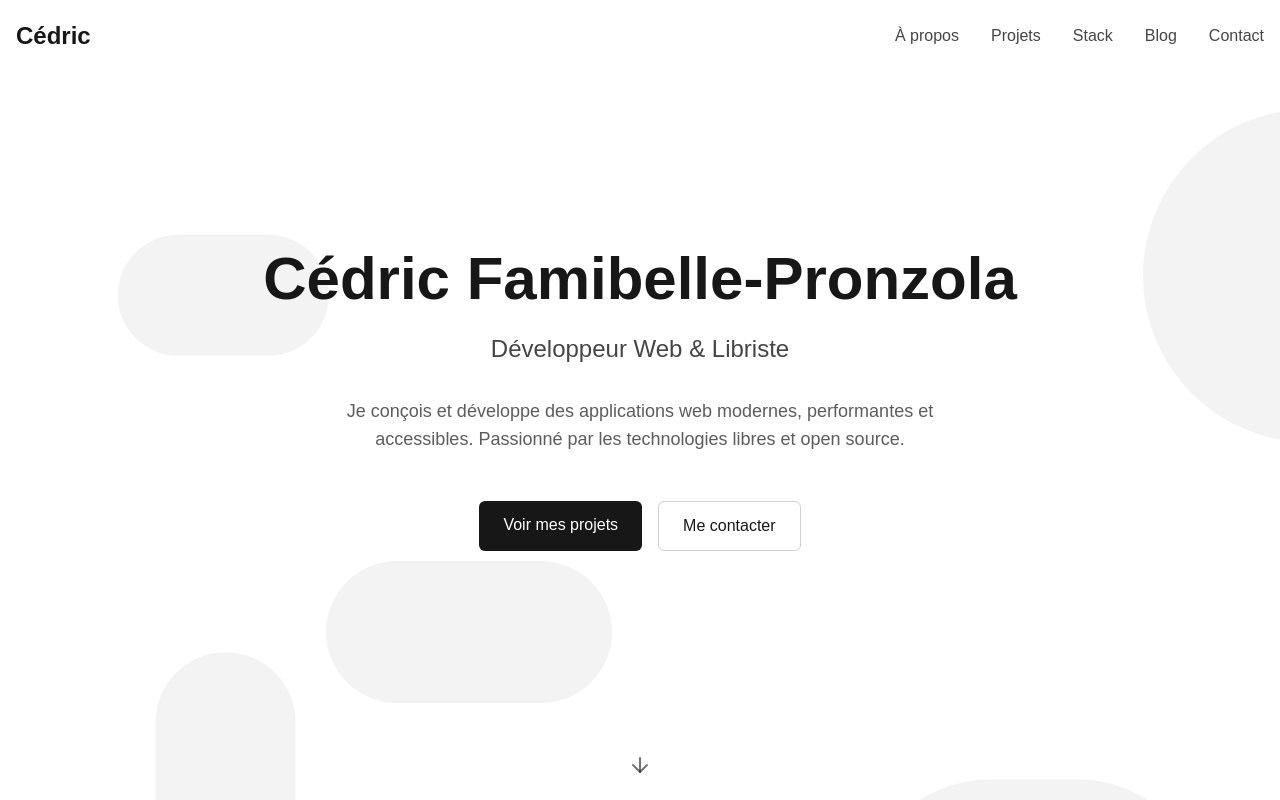
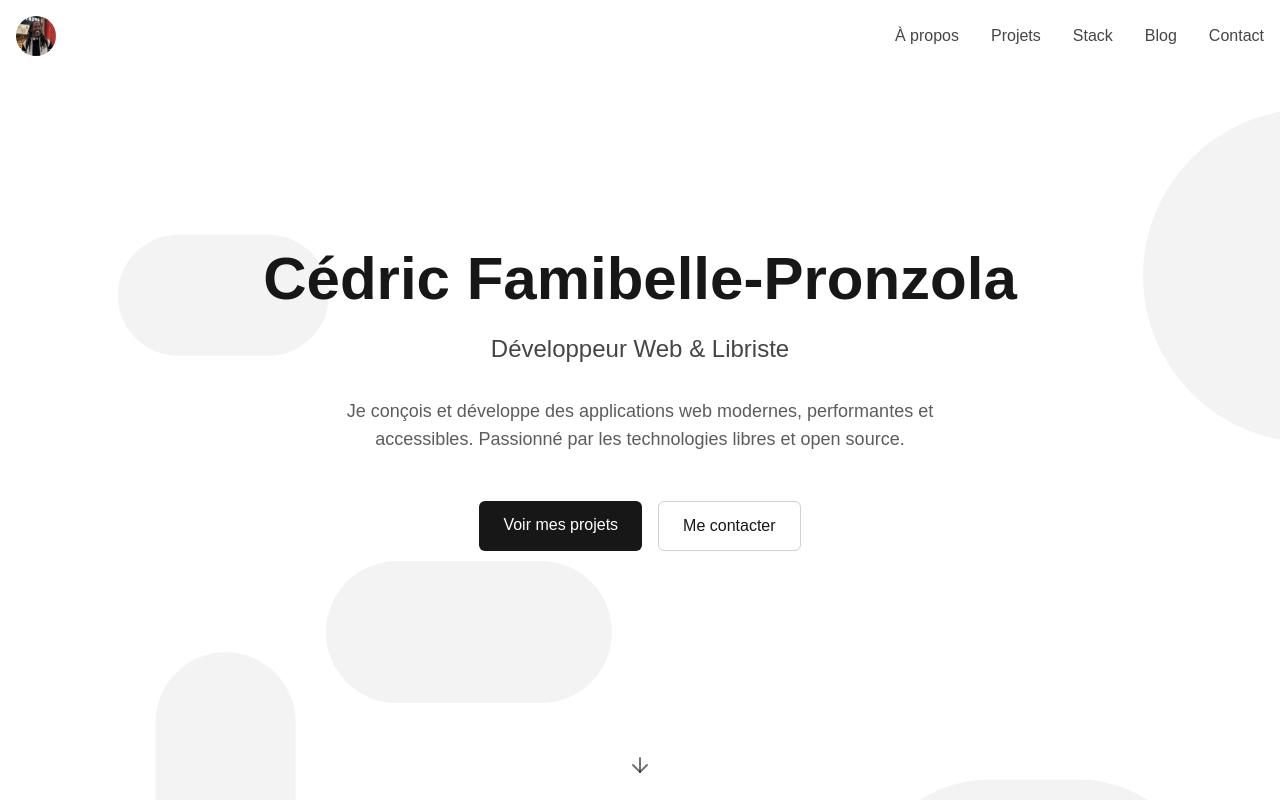
Before and after one commit to cedric-famibelle-pronzola/cedric-pronzola-v2, a Next.js app: page / in a window 1280 px wide. Shown: the top 800 px of the page. Built offline with nearby package versions, Linux system fonts and the light colour scheme.

Commit message:
replace text by image in Navbar

```diff
--- a/app/components/Navbar.tsx
+++ b/app/components/Navbar.tsx
@@ -5,6 +5,7 @@ import Link from 'next/link';
 import { motion } from 'framer-motion';
 import { useRouter } from 'next/navigation';
 import { smoothScrollToSection } from '../utils/smoothScroll';
+import Image from 'next/image';
 
 const Navbar = () => {
   const [scrolled, setScrolled] = useState(false);
@@ -80,10 +81,18 @@ const Navbar = () => {
               router.push('/');
             }
           }}
-          className="text-2xl font-bold"
+          className="flex items-center"
           aria-label="Accueil"
         >
-          Cédric
+          <Image
+            src="/cedric.png"
+            alt="Cédric"
+            width={40}
+            height={40}
+            className="rounded-full"
+            priority
+          />
+          <span className="sr-only">Cédric</span>
         </a>
 
         {/* Desktop Navigation */}
```
